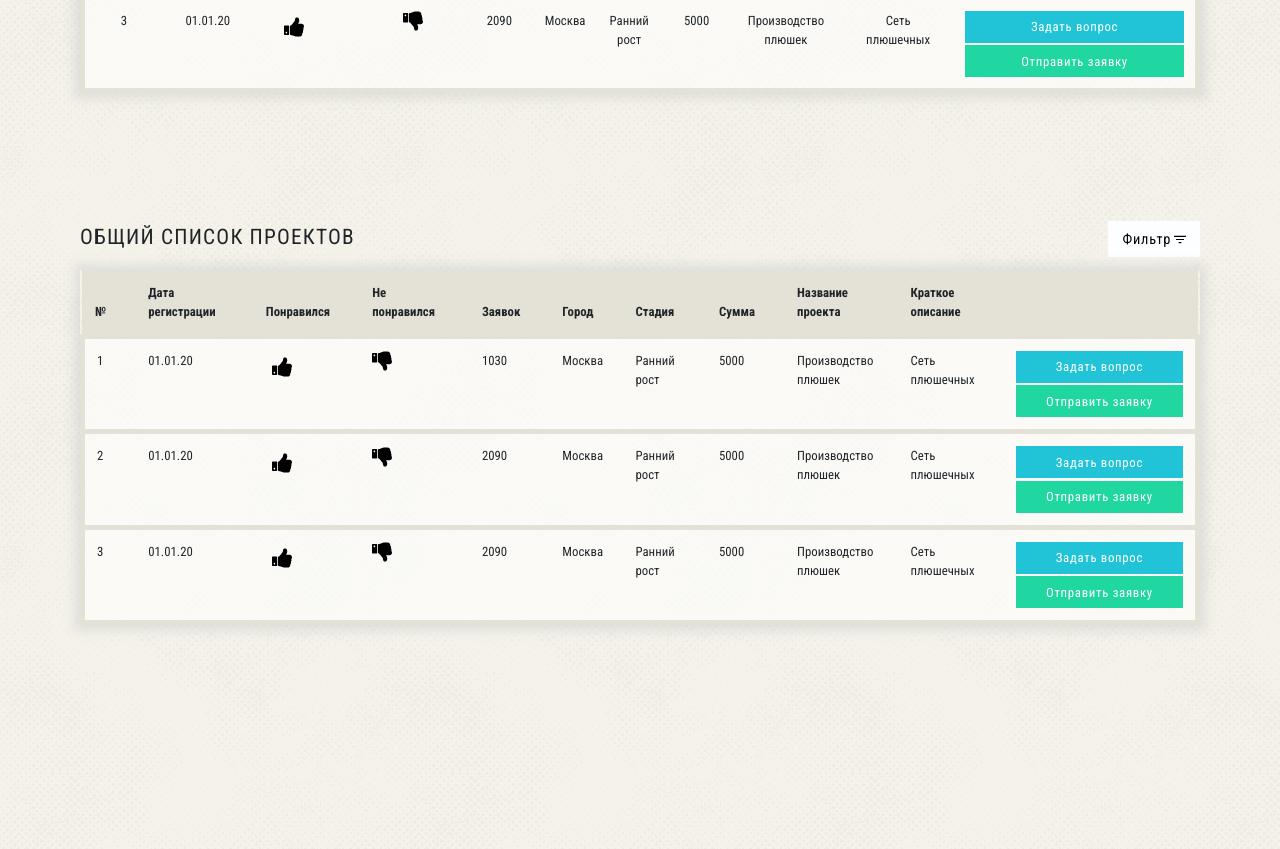
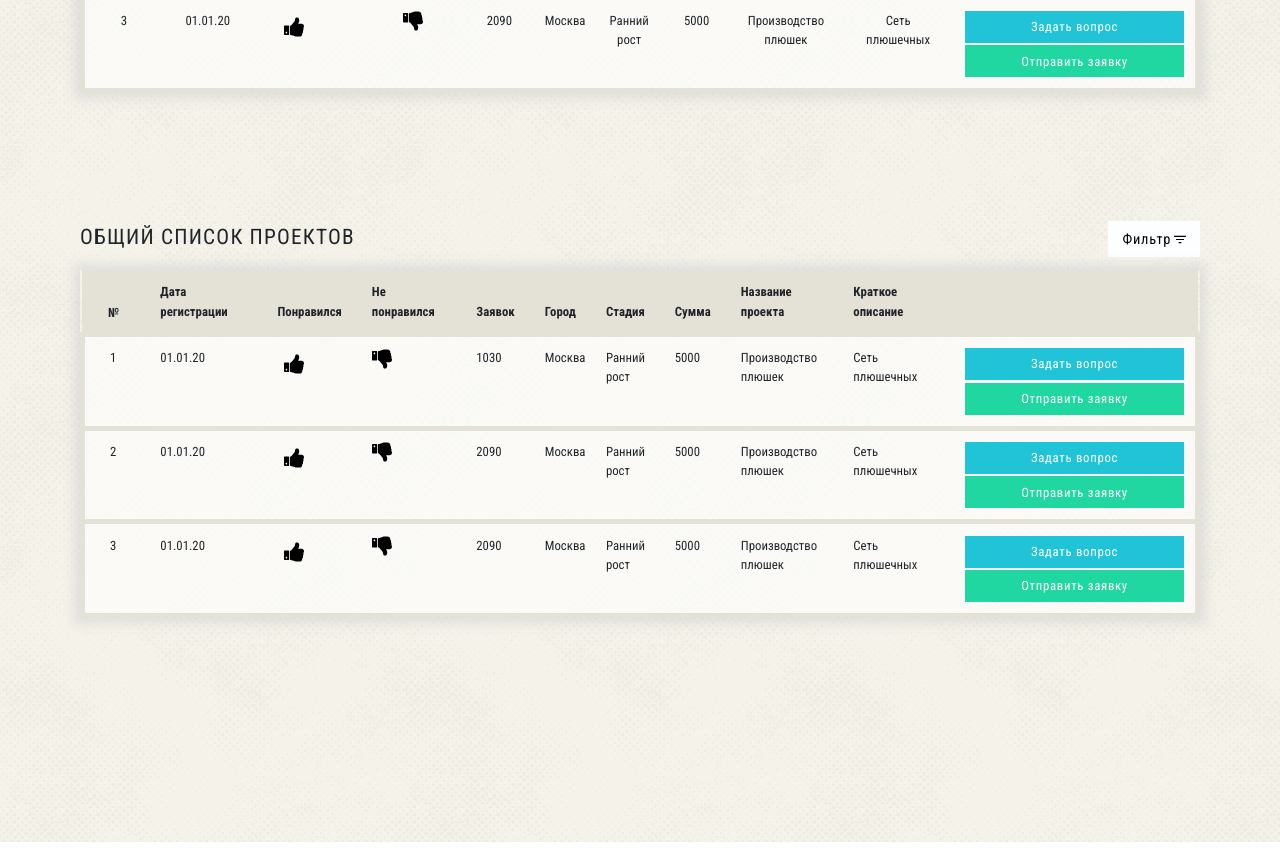
Before and after one commit to BorisSlonov/borisslonov.github.io-ba-list, a plain HTML site: page index.html in a window 1280 px wide. Shown: the part 709-1558 px from the top of the page. Drawn offline with nearby package versions, Linux system fonts and the light colour scheme.

Commit message:
Add files via upload

```diff
--- a/css/style.css
+++ b/css/style.css
@@ -12,13 +12,6 @@ body {
   font-family: 'Roboto Condensed', sans-serif;
   background-image: url(../img/bg.png);
   padding-bottom: 5em;
-}
-
-@media (min-width: 1400px) {
-  html,
-  body {
-    font-size: 20px;
-  }
 }
 
 @media (max-width: 420px) {
@@ -575,8 +568,26 @@ td img {
   background-color: #e4e2d7;
 }
 
+.all-list-table thead tr th:first-child {
+  padding-left: 25px;
+  padding-top: 10px;
+  padding-bottom: 10px;
+}
+
+.all-list-table thead tr th {
+  padding: 1%;
+}
+
 .all-list-table tbody {
   background-color: rgba(255, 255, 255, 0.65);
+}
+
+.all-list-table tbody td:first-child {
+  padding-left: 25px;
+}
+
+.all-list-table tbody td {
+  padding: 1%;
 }
 
 .all-list-table tbody tr {
```
